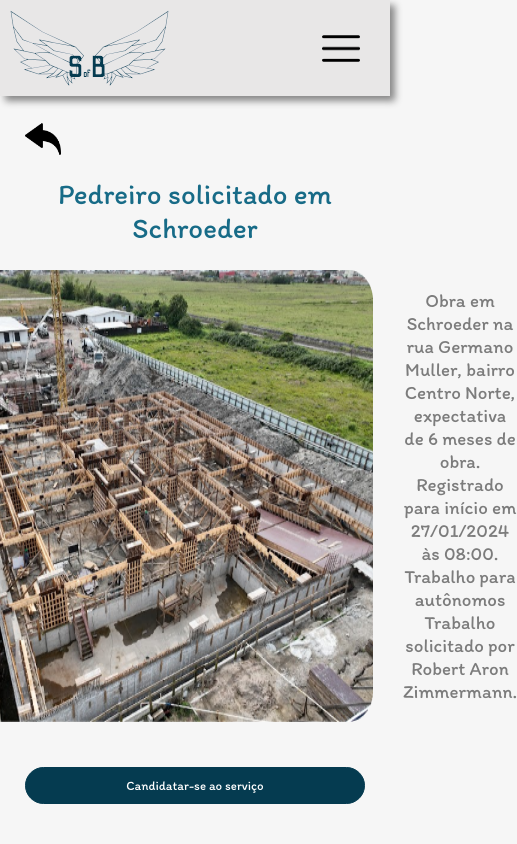
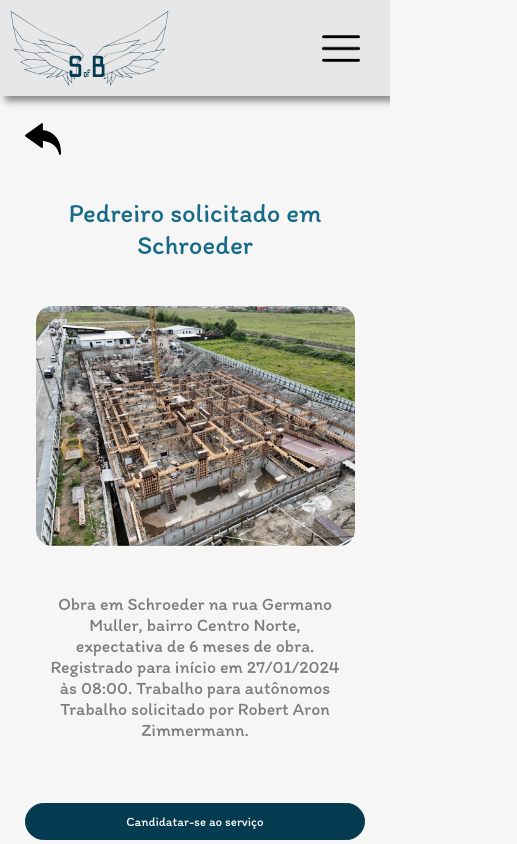
Before and after one commit to RA4Z/server-of-business, a React (Create React App) app: page /info/1/1 in a window 390 px wide. Shown: the top 844 px of the page, 517 px wide, since content can reach past the window. Built offline with nearby package versions, Linux system fonts and the light colour scheme.

Commit message:
Adicionando responsividade para serviços

```diff
--- a/src/pages/Info/Info.module.scss
+++ b/src/pages/Info/Info.module.scss
@@ -21,32 +21,42 @@
     display: flex;
     align-items: center;
     justify-content: center;
-    flex-wrap: wrap;
+    flex-direction: column;
 
     &__titulo {
         max-width: 500px;
         text-align: center;
-        font-size: calc(25px + 1vmin);
+        padding: 20px;
+        font-size: calc(30px + 1vmin);
         color: $secondary;
+        @media(max-width: $mobile) {
+            font-size: calc(15px + 3vmin);
+        }
     }
 
     &__desc {
         display: flex;
         justify-content: center;
+        flex-wrap: wrap;
         margin: 25px;
-        max-width: 1200px;
         gap: 30px;
 
         img {
-            width: 500px;
+            width: calc(500px + 15vmin);
             height: auto;
+            @media(max-width: $mobile) {
+                width: 110%
+            }
         }
 
         p {
             text-align: center;
             color: $texto_secundario;
             max-width: 650px;
-            font-size: calc(15px + 1vmin);
+            font-size: calc(20px + 1vmin);
+            @media(max-width: $mobile) {
+                font-size: calc(10px + 2vmin);
+            }
         }
     }
 }
--- a/src/pages/Info/index.tsx
+++ b/src/pages/Info/index.tsx
@@ -4,14 +4,16 @@ import styles from './Info.module.scss'
 import Voltar from 'images/voltar.png'
 import Obra from 'images/obra-temp.png'
 
+import { useNavigate } from 'react-router-dom';
 import { useParams } from 'react-router-dom'
 
 export default function Info({ childToParent }: any) {
     const { categoria, id } = useParams();
+    const navigate = useNavigate();
 
     return (
         <div className={styles.container}>
-            <img src={Voltar} alt='Seta para retornar à página anterior' className={styles.seta_volta} />
+            <img src={Voltar} alt='Seta para retornar à página anterior' onClick={() => navigate(-1)} className={styles.seta_volta} />
             <div className={styles.info}>
                 <div className={styles.info__titulo} >Pedreiro solicitado em Schroeder</div>
                 <div className={styles.info__desc}>
```
